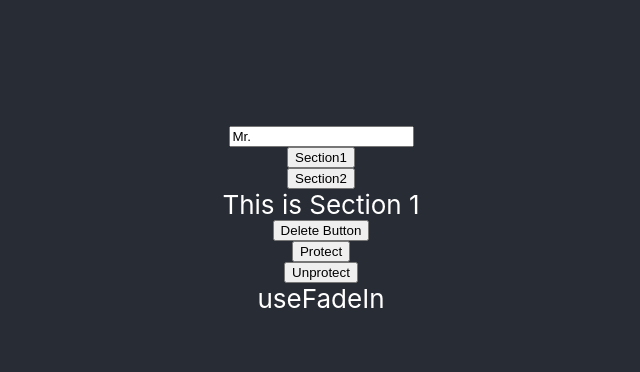
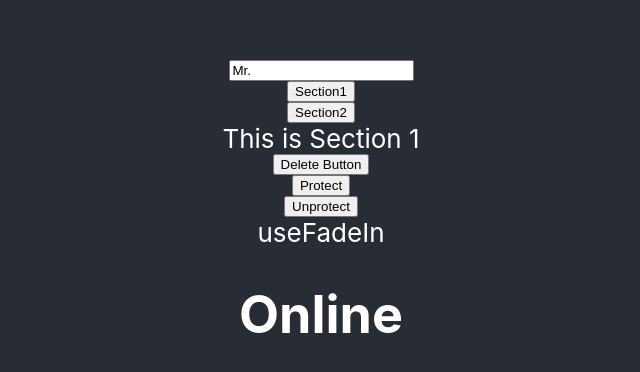
Before and after one commit to Parkchangun/react-hook-pracitce, a React (Create React App) app: page / in a window 1280 px wide. Shown: the part 180-552 px from the top of the page, without its empty margins (319-959 px from the left). Built offline with nearby package versions, Linux system fonts and the light colour scheme.

Commit message:
create useNetwork

```diff
--- a/src/App.js
+++ b/src/App.js
@@ -1,5 +1,7 @@
 import './App.css';
-import { useBeforeLeave, useClick, useConfirm, useFadeIn, useInput, usePreventLeave, useTabs, useTitle } from './hooks';
+import {
+  useBeforeLeave, useClick, useConfirm, useFadeIn, useInput, useNetwork, usePreventLeave, useTabs, useTitle,
+} from './hooks';
 
 const content = [{
   tab: 'Section1', content: 'This is Section 1',
@@ -16,7 +18,6 @@ const App = () => {
     console.log('test');
   };
   const inputRef = useClick();
-  const fadeRef = useFadeIn(2);
 
   setTimeout(() => titleUpdater('Home'), 2000);
 
@@ -30,6 +31,14 @@ const App = () => {
 
   useBeforeLeave(beforeLeave);
 
+  const fadeRef = useFadeIn(2);
+
+
+  const handleNetworkChange = (status) => {
+    console.log(status ? 'Online' : 'Offline');
+  }
+  const status = useNetwork(handleNetworkChange);
+
   return (<div className='App'>
     <header className='App-header'>
       <input ref={inputRef} placeholder={'Name'} {...name} />
@@ -39,6 +48,7 @@ const App = () => {
       <button onClick={() => protect()}>Protect</button>
       <button onClick={() => unprotect()}>Unprotect</button>
       <div {...fadeRef}>useFadeIn</div>
+      <h1>{status ? "Online" : "Offline"}</h1>
     </header>
   </div>);
 };
--- a/src/hooks/index.js
+++ b/src/hooks/index.js
@@ -6,3 +6,4 @@ export { default as useConfirm } from './useConfirm';
 export { default as usePreventLeave } from './usePreventLeave';
 export { default as useBeforeLeave } from './useBeforeLeave';
 export { default as useFadeIn } from './useFadeIn';
+export { default as useNetwork } from './useNetwork';
--- /dev/null
+++ b/src/hooks/useNetwork.js
@@ -0,0 +1,25 @@
+import { useEffect, useState } from 'react';
+
+const useNetwork = (onChange) => {
+  const [status, setStatus] = useState(navigator.onLine);
+
+  const handleChange = () => {
+    if (typeof onChange === 'function') onChange(navigator.onLine);
+
+    setStatus(navigator.onLine);
+  };
+
+  useEffect(() => {
+    window.addEventListener('online', handleChange);
+    window.addEventListener('offline', handleChange);
+
+    return () => {
+      window.removeEventListener('online', handleChange);
+      window.removeEventListener('offline', handleChange);
+    };
+  }, []);
+
+  return status;
+};
+
+export default useNetwork;
```
